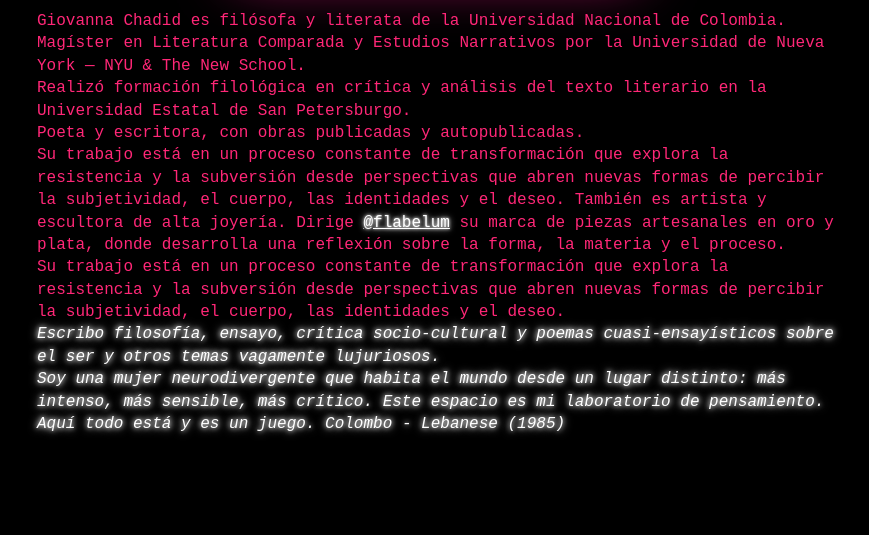
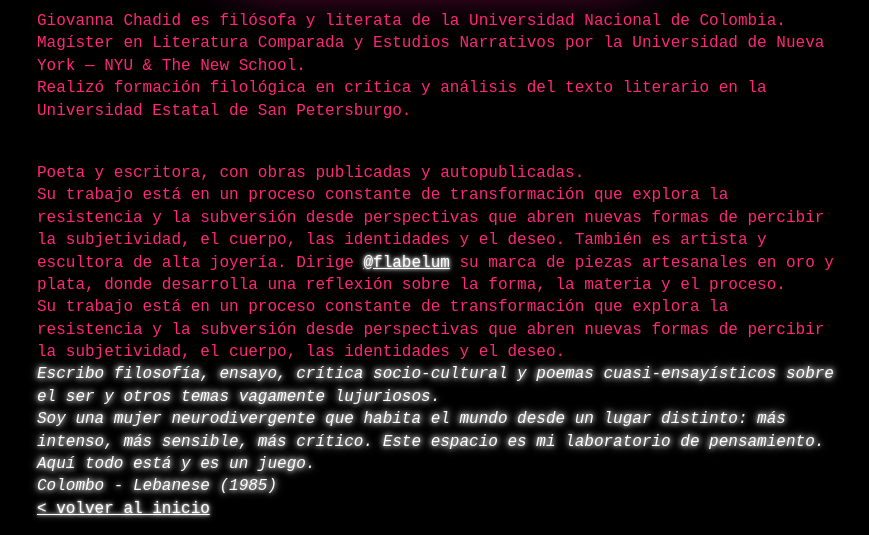
Before and after one commit to medusahra/medusahra.github.io, a Jekyll site: the page built from _posts/2015-11-14-whoami.md, in a window 1280 px wide. Shown: the part 441-976 px from the top of the page, without its empty margins (203-1072 px from the left). Built offline with Jekyll 4.4.1, drawn with Linux system fonts in a browser that asks for light colours; before the commit the page ends 900 px from its top, so only the background shows below that.

Commit message:
Update 2015-11-14-whoami.md

```diff
--- a/_posts/2015-11-14-whoami.md
+++ b/_posts/2015-11-14-whoami.md
@@ -16,15 +16,26 @@ Giovanna Chadid es filósofa y literata de la Universidad Nacional de Colombia.
 
 Realizó formación filológica en crítica y análisis del texto literario en la Universidad Estatal de San Petersburgo.
 
+<div style="margin: 40px 0;"></div>
+
 Poeta y escritora, con obras publicadas y autopublicadas.
 
 Su trabajo está en un proceso constante de transformación que explora la resistencia y la subversión desde perspectivas que abren nuevas formas de percibir la subjetividad, el cuerpo, las identidades y el deseo.
 También es artista y escultora de alta joyería. Dirige <a href="https://www.instagram.com/flabelum/" target="_blank">@flabelum</a> su marca de piezas artesanales en oro y plata, donde desarrolla una reflexión sobre la forma, la materia y el proceso.
-
+<br>
 Su trabajo está en un proceso constante de transformación que explora la resistencia y la subversión desde perspectivas que abren nuevas formas de percibir la subjetividad, el cuerpo,
 las identidades y el deseo.
+<br>
 
 *Escribo filosofía, ensayo, crítica socio-cultural y poemas cuasi-ensayísticos sobre el ser y otros temas vagamente lujuriosos.*
+<br>
+*Soy una mujer neurodivergente que habita el mundo desde un lugar distinto: más intenso, más sensible, más crítico. Este espacio es mi laboratorio de pensamiento.
+Aquí todo está y es un juego.*
+<br>
+*Colombo - Lebanese (1985)*
 
-*Soy una mujer neurodivergente que habita el mundo desde un lugar distinto: más intenso, más sensible, más crítico. Este espacio es mi laboratorio de pensamiento. Aquí todo está y es un juego.*
-*Colombo - Lebanese (1985)*
+
+
+
+
+[< volver al inicio](/)
```
